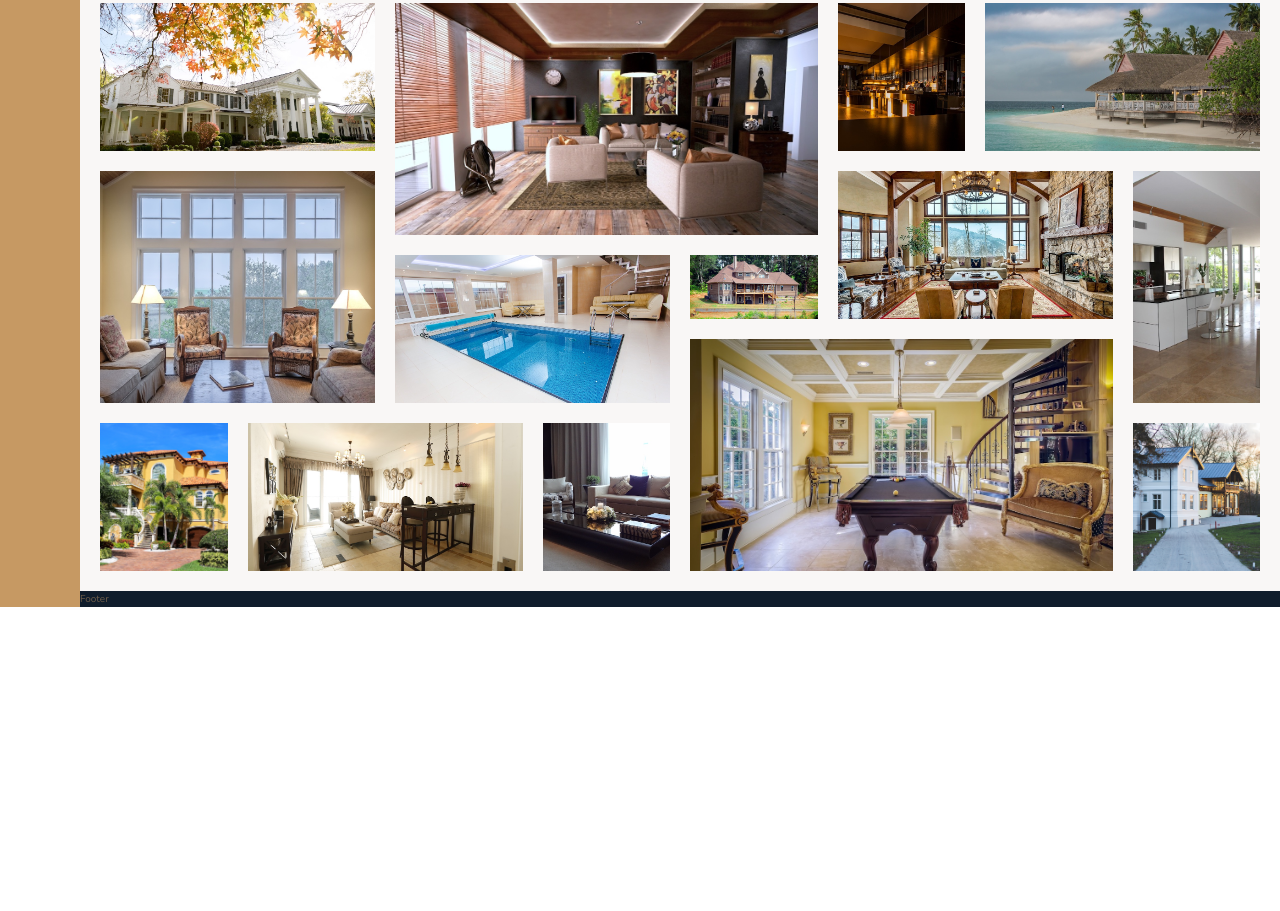
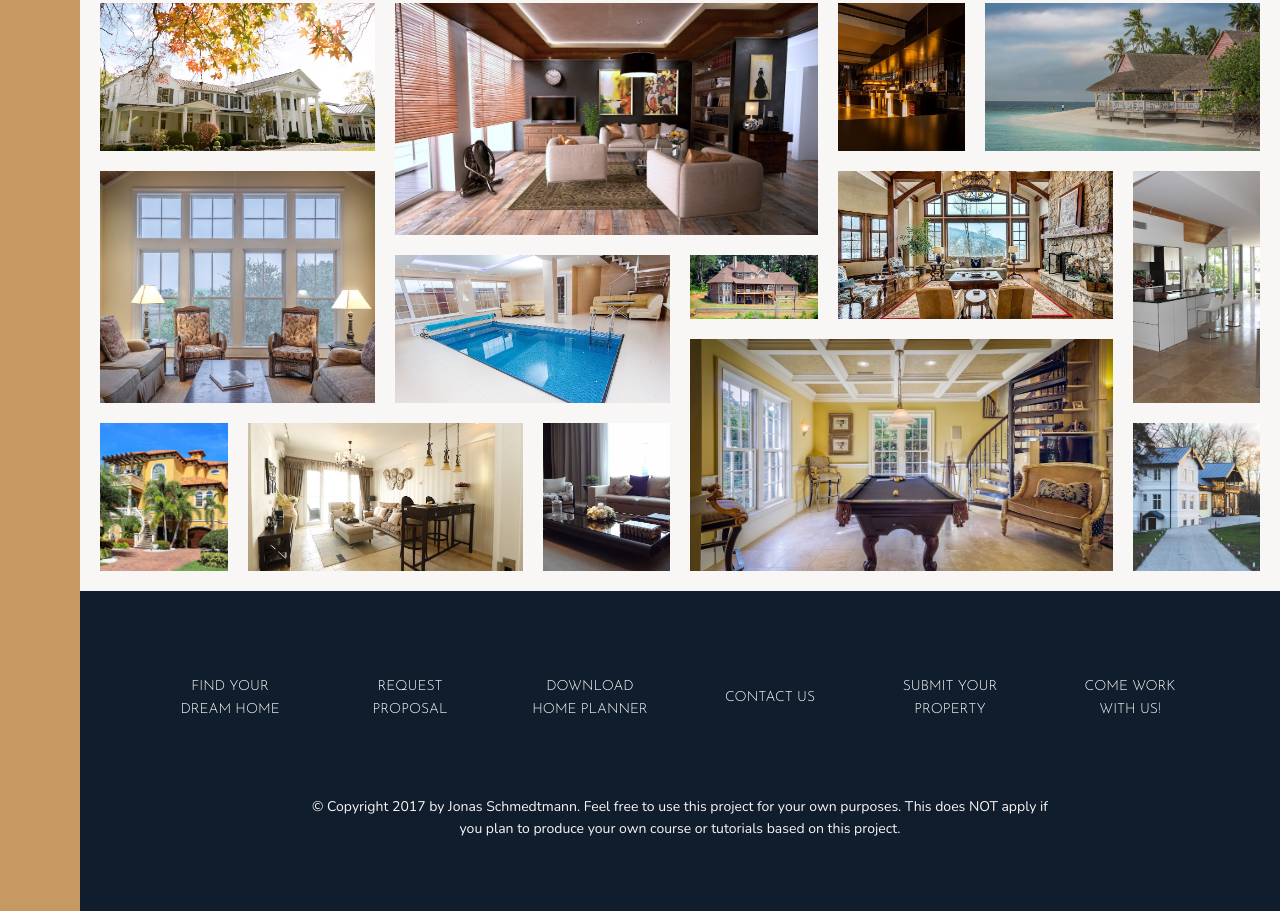
Before and after one commit to basakest/Nexter, a website: page index.html in a window 1280 px wide. Shown: the part 3149-4060 px from the top of the page. Before the commit the page ends 3756 px from the top, so only its background shows below. Drawn offline with nearby package versions, Linux system fonts and the light colour scheme.

Commit message:
the footer section

```diff
--- a/index.html
+++ b/index.html
@@ -307,7 +307,17 @@
         </section>
 
         <footer class="footer">
-            Footer
+            <ul class="nav">
+                <li class="nav__item"><a href="#" class="nav__link">Find your dream home</a></li>
+                <li class="nav__item"><a href="#" class="nav__link">Request proposal</a></li>
+                <li class="nav__item"><a href="#" class="nav__link">Download home planner</a></li>
+                <li class="nav__item"><a href="#" class="nav__link">Contact us</a></li>
+                <li class="nav__item"><a href="#" class="nav__link">Submit your property</a></li>
+                <li class="nav__item"><a href="#" class="nav__link">Come work with us!</a></li>
+            </ul>
+            <p class="copyright">
+                &copy; Copyright 2017 by Jonas Schmedtmann. Feel free to use this project for your own purposes. This does NOT apply if you plan to produce your own course or tutorials based on this project.
+            </p>
         </footer>
     </body>
 </html>
--- a/sass/_footer.scss
+++ b/sass/_footer.scss
@@ -1,4 +1,41 @@
 .footer {
     background-color: $color-secondary;
     grid-column: full-start / full-end;
+    padding: 7rem;
 }
+
+.nav {
+    list-style: none;
+    display: grid;
+    grid-template-columns: repeat(auto-fit, minmax(15rem, 1fr));
+    align-items: center;
+    grid-gap: 2rem;
+
+    &__link:link,
+    &__link:visited {
+        text-decoration: none;
+        text-transform: uppercase;
+        color: #fff;
+        font-size: 1.4rem;
+        display: block;
+        padding: 1.5rem;
+        font-family: $font-display;
+        text-align: center;
+        transition: all .2s;
+    }
+
+    &__link:hover,
+    &__link:active {
+        background-color: rgba(#fff, .05);
+        transform: translateY(3px);
+    }
+}
+
+.copyright {
+    width: 70%;
+    text-align: center;
+    font-size: 1.4rem;
+    color: $color-grey-light-1;
+    //margin-top: 6rem;
+    margin: 6rem auto 0 auto;
+}
```
Also changed, not shown: css/style.css.
